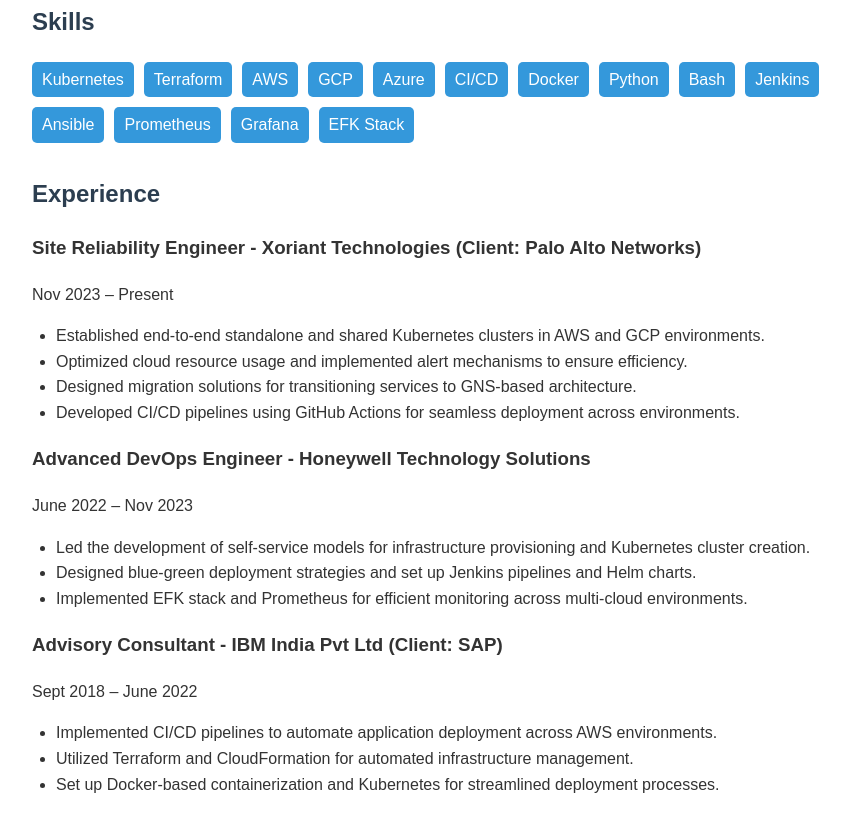
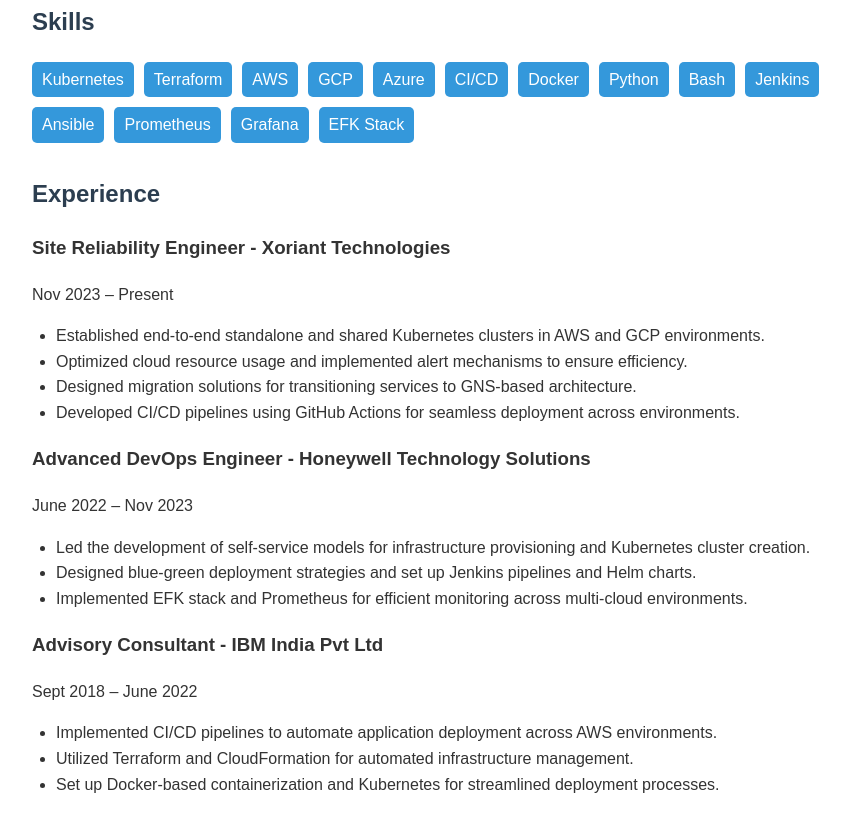
Before and after one commit to tapanhegde26/tapanportfolio, a plain HTML site: page index.html in a window 1280 px wide. Shown: the part 397-1223 px from the top of the page, without its empty margins (208-1058 px from the left). Drawn offline with Linux system fonts and the light colour scheme.

Commit message:
Update index.html

```diff
--- a/index.html
+++ b/index.html
@@ -93,7 +93,7 @@
             <h2>Experience</h2>
 
             <div class="experience-item">
-                <h3>Site Reliability Engineer - Xoriant Technologies (Client: Palo Alto Networks)</h3>
+                <h3>Site Reliability Engineer - Xoriant Technologies </h3>
                 <p>Nov 2023 – Present</p>
                 <ul>
                     <li>Established end-to-end standalone and shared Kubernetes clusters in AWS and GCP environments.</li>
@@ -114,7 +114,7 @@
             </div>
 
             <div class="experience-item">
-                <h3>Advisory Consultant - IBM India Pvt Ltd (Client: SAP)</h3>
+                <h3>Advisory Consultant - IBM India Pvt Ltd </h3>
                 <p>Sept 2018 – June 2022</p>
                 <ul>
                     <li>Implemented CI/CD pipelines to automate application deployment across AWS environments.</li>
```
